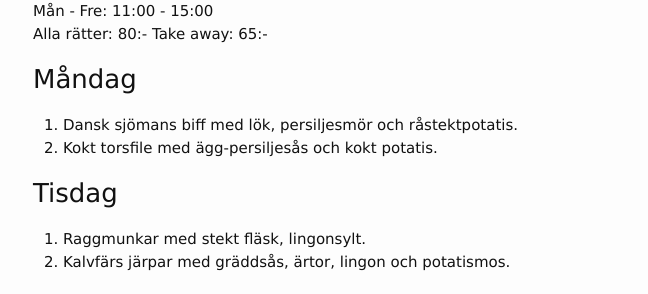
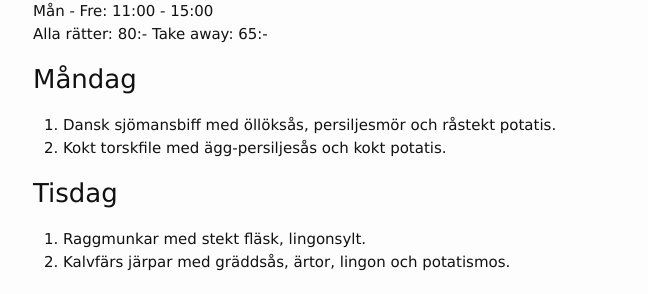
Before and after one commit to FarInn62/farinn62.github.io, a Jekyll site: the page built from lunch.md, in a window 1280 px wide. Shown: the part 162-456 px from the top of the page, without its empty margins (237-885 px from the left). Built offline with Jekyll 4.4.1, drawn with Linux system fonts in a browser that asks for light colours.

Commit message:
Update lunch.md

```diff
--- a/lunch.md
+++ b/lunch.md
@@ -12,8 +12,8 @@ Alla rätter: 80:- Take away: 65:-
 
 ### Måndag
 
-1. Dansk sjömans biff med lök, persiljesmör och råstektpotatis.
-2. Kokt torsfile med ägg-persiljesås och kokt potatis.
+1. Dansk sjömansbiff med öllöksås, persiljesmör och råstekt potatis.
+2. Kokt torskfile med ägg-persiljesås och kokt potatis.
 
 ### Tisdag
 
```
